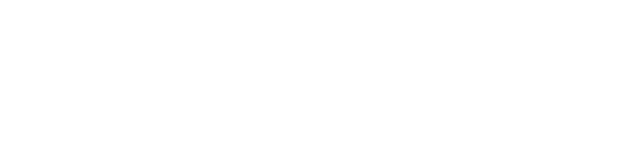
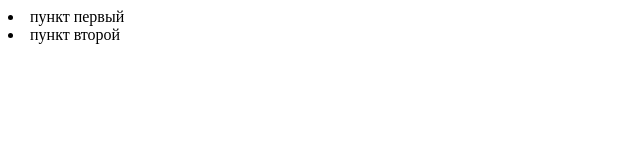
Before and after one commit to Matkovskyy/github-resume, a plain HTML site: page index.html in a window 1280 px wide. Shown: the whole page, without its empty margins (0-640 px from the left). Drawn offline with Linux system fonts and the light colour scheme.

Commit message:
Добавлена коробка с списком

```diff
--- /dev/null
+++ b/css/styles.css
@@ -0,0 +1,3 @@
+body {
+  background-color: chartreuse;
+}
--- a/index.html
+++ b/index.html
@@ -1,2 +1,9 @@
 <!DOCTYPE html>
 <html lang="en">
+    <head>
+        <title>GIT RULES</title>
+    </head>
+    <div>
+        <li>пункт первый</li>
+        <li>пункт второй</li>
+    </div>
```
